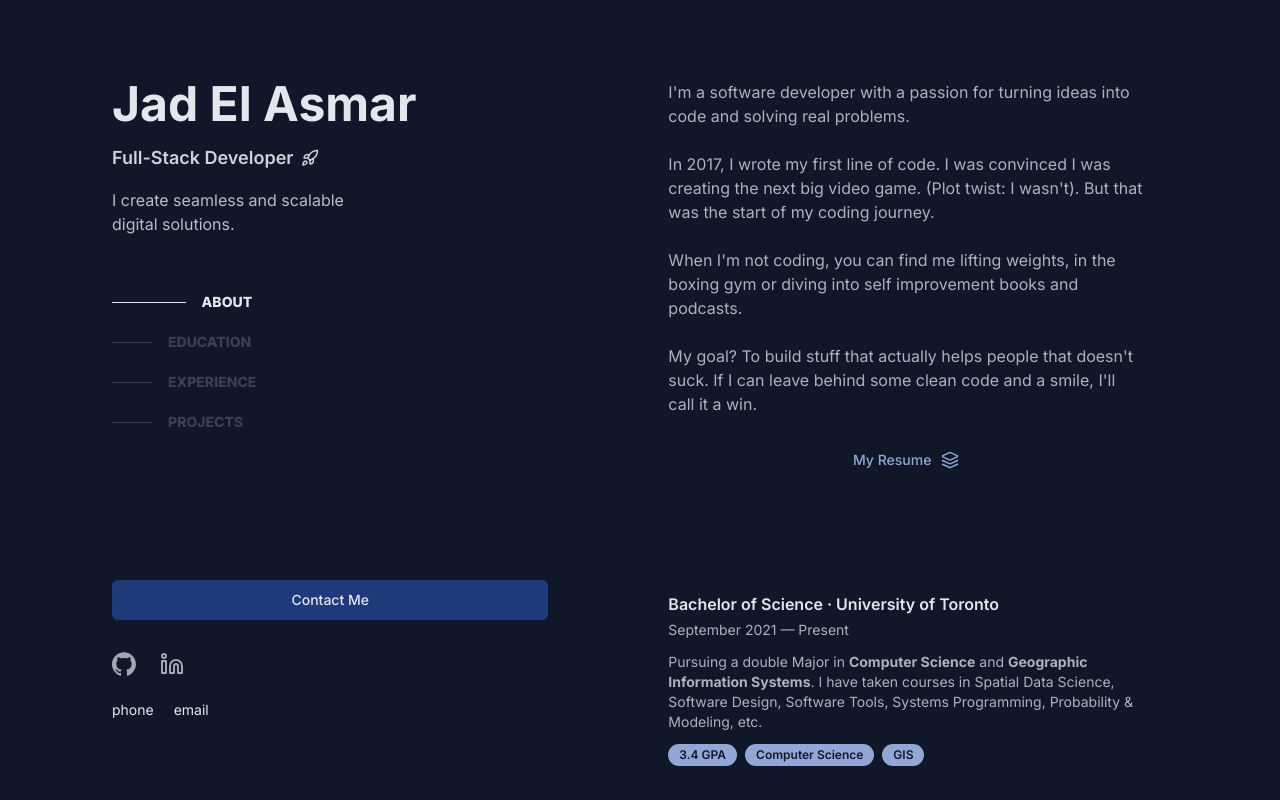
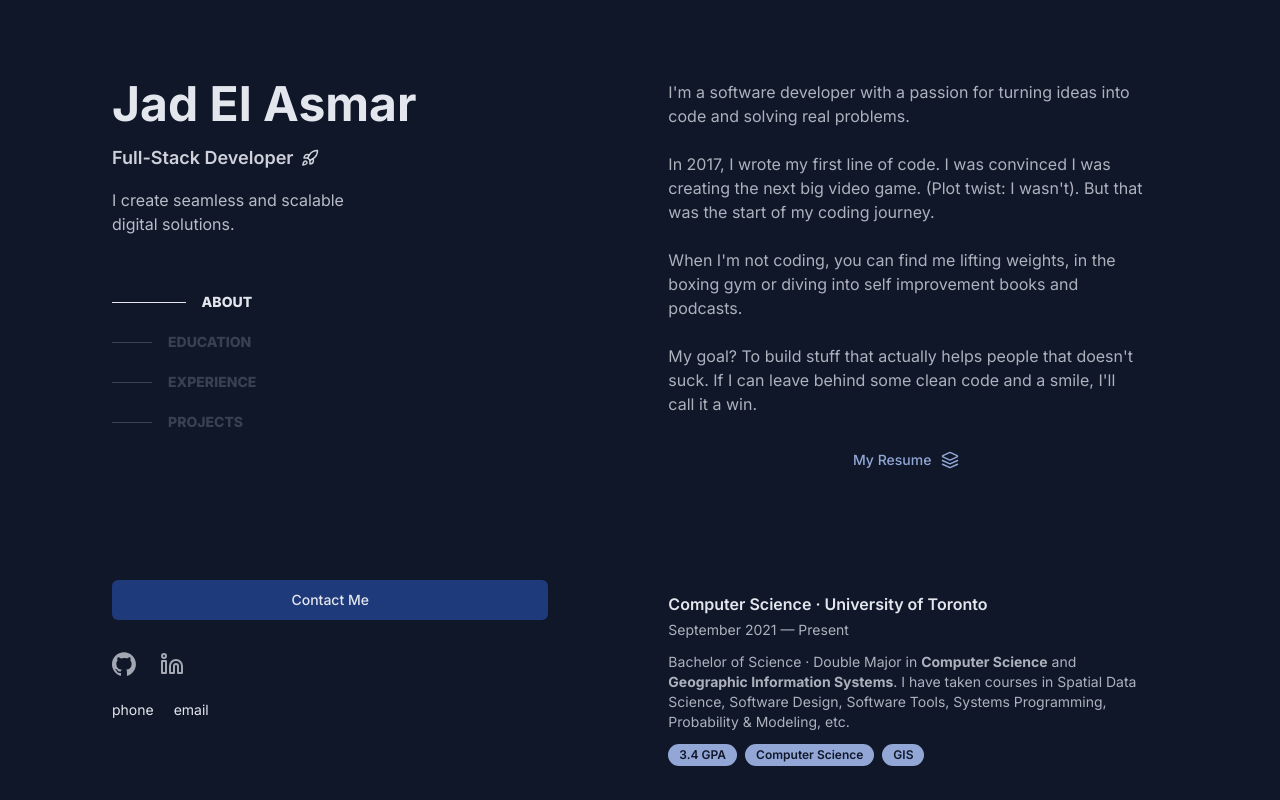
Before and after one commit to 1elasmarjad/jads-portfolio-website, a Next.js app: page / in a window 1280 px wide. Shown: the top 800 px of the page. Built offline with nearby package versions, Linux system fonts and the light colour scheme.

Commit message:
✏️ Changed copy

```diff
--- a/src/components/portfolio.tsx
+++ b/src/components/portfolio.tsx
@@ -204,15 +204,15 @@ export default function Portfolio({ spec }: { spec: "gis" | "cs" }) {
             <div className="flex flex-col gap-10">
               <div className="group flex flex-col rounded-md px-2.5 py-4 transition-all sm:hover:bg-foreground/10 lg:px-6">
                 <h3 className="mb-1 font-semibold text-foreground sm:group-hover:text-primary">
-                  Bachelor of Science · University of Toronto
+                  Computer Science · University of Toronto
                 </h3>
                 <h3 className="mb-3 text-sm">September 2021 — Present</h3>
                 <p className="text-sm">
-                  Pursuing a double Major in <strong>Computer Science</strong>{" "}
-                  and <strong>Geographic Information Systems</strong>. I have
-                  taken courses in Spatial Data Science, Software Design,
-                  Software Tools, Systems Programming, Probability & Modeling,
-                  etc.
+                  Bachelor of Science · Double Major in{" "}
+                  <strong>Computer Science</strong> and{" "}
+                  <strong>Geographic Information Systems</strong>. I have taken
+                  courses in Spatial Data Science, Software Design, Software
+                  Tools, Systems Programming, Probability & Modeling, etc.
                 </p>
                 <ul className="mt-3 flex gap-2">
                   <Badge>3.4 GPA</Badge>
```
